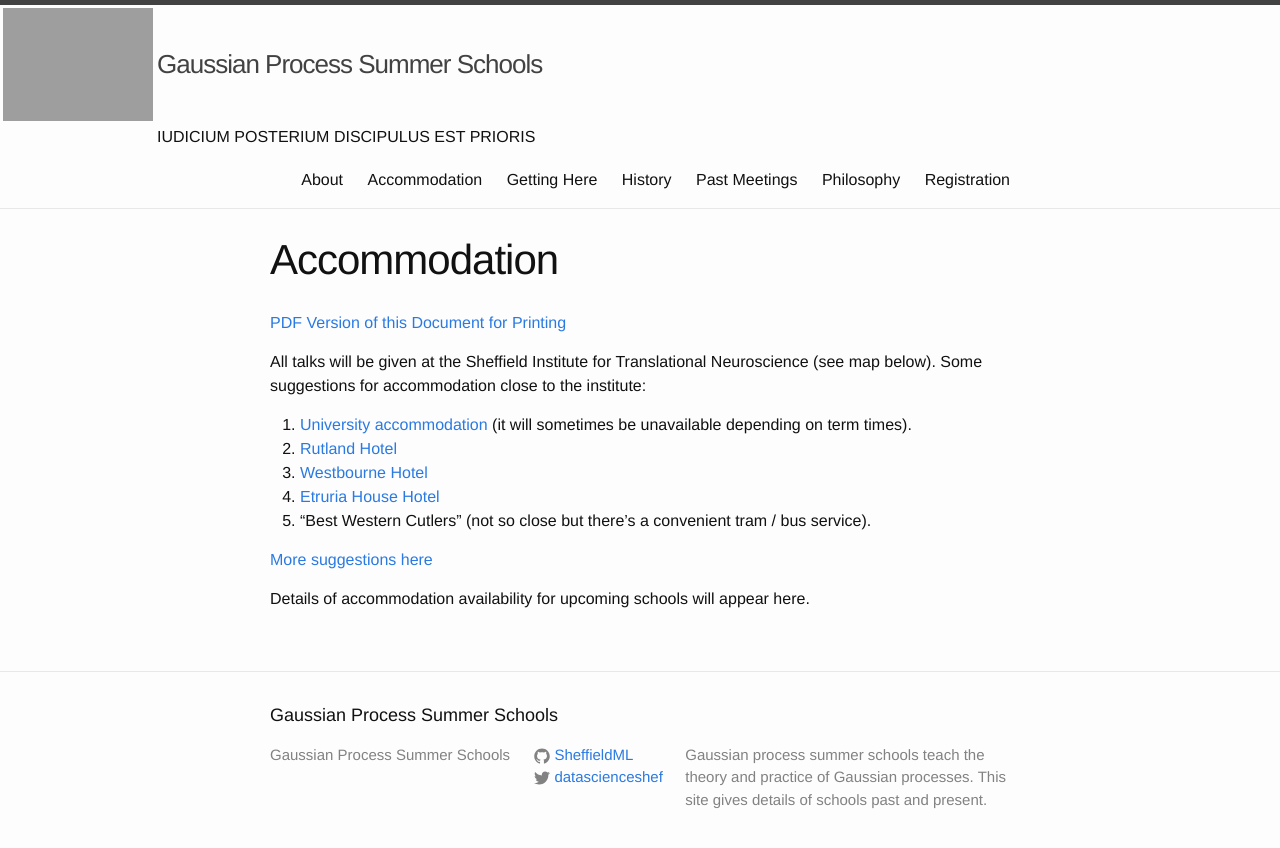
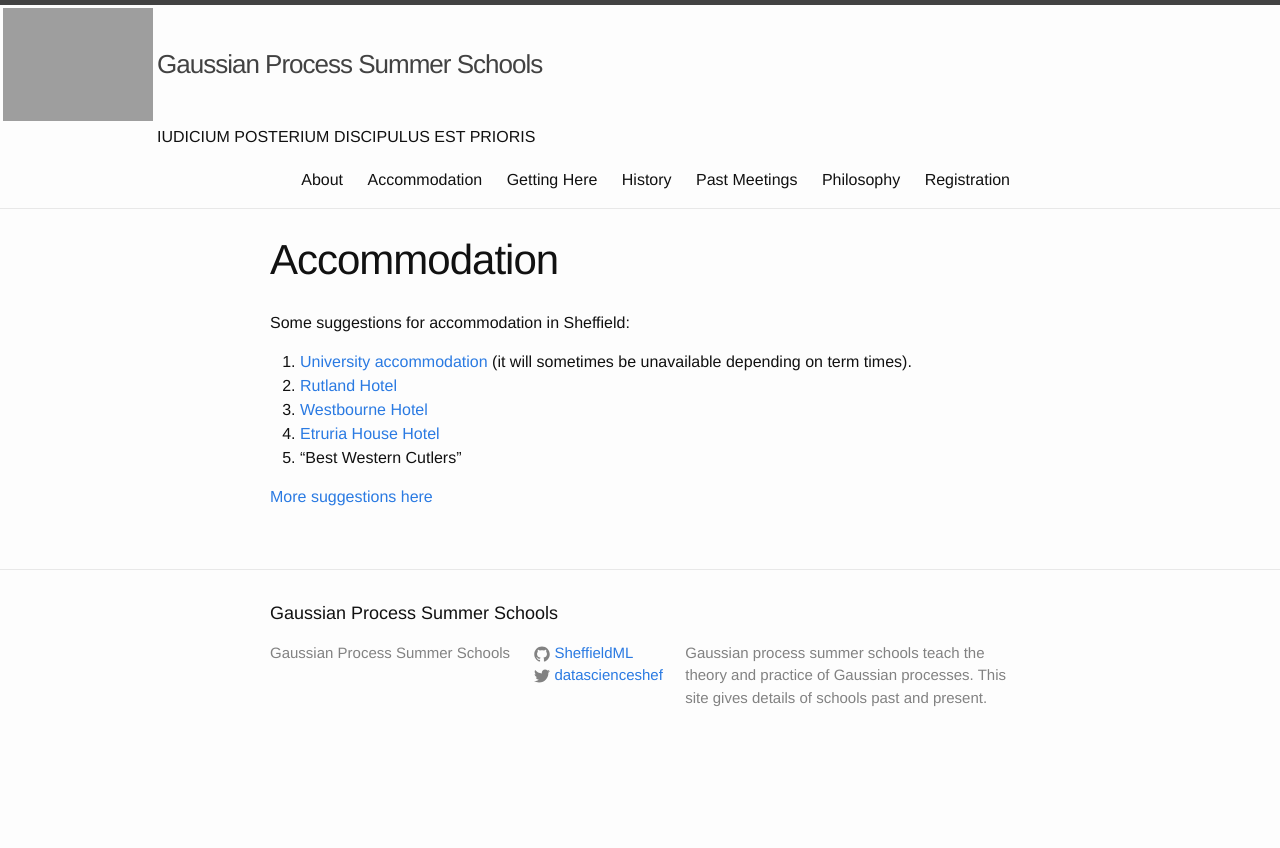
Before and after one commit to gpschool/gpschool.github.io, a Jekyll site: the page built from accommodation.md, in a window 1280 px wide. Shown: the top 848 px of the page. Built offline with Jekyll 4.4.1, drawn with Linux system fonts in a browser that asks for light colours.

Commit message:
Fix up accommodation.

```diff
--- a/accommodation.md
+++ b/accommodation.md
@@ -7,21 +7,13 @@ main: Y
 
 
 
-[PDF Version of this Document for Printing](pdf/accommodation.pdf)
-
-All talks will be given at the Sheffield Institute for Translational
-Neuroscience (see map below). Some suggestions for accommodation close
-to the institute:
+Some suggestions for accommodation in Sheffield:
 
 1.  [University accommodation](http://withus.com/conferencewithus/bookingpage/) (it
     will sometimes be unavailable depending on term times).
 2.  [Rutland Hotel](http://www.rutlandhotel-sheffield.com/)
 3.  [Westbourne Hotel](http://www.westbournehousehotel.com/)
 4.  [Etruria House Hotel](http://etruriahouse.com/)
-5.  "Best Western Cutlers" (not so close but there's a convenient tram /
-    bus service).
+5.  "Best Western Cutlers"
 
 [More suggestions here](http://www.sheffield.ac.uk/polopoly_fs/1.303478!/file/Hotels.pdf)
-
-Details of accommodation availability for upcoming schools will appear
-here.
```
